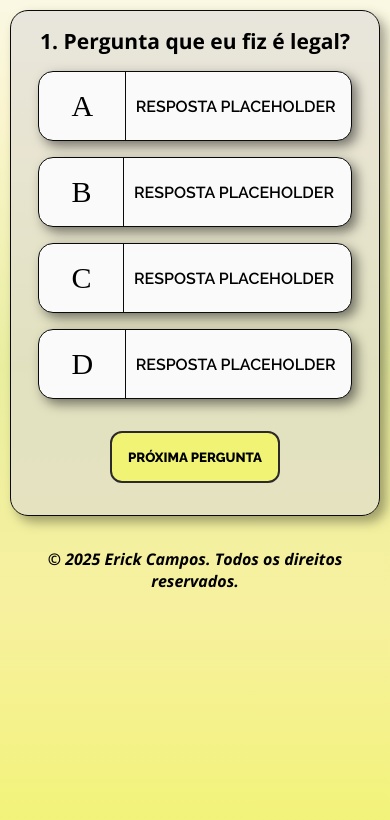
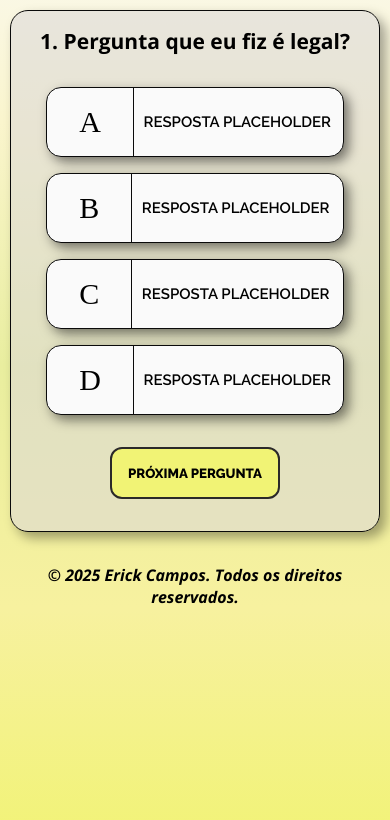
Before and after one commit to Erick-CamposDev/QuizMaster, a plain HTML site: page index.html in a window 390 px wide. Shown: the part 120-940 px from the top of the page. Drawn offline with nearby package versions, Linux system fonts and the light colour scheme; a web font is replaced by a local one.

Commit message:
Fix: Resolvido problema de propriedades erradas no CSS

```diff
--- a/src/assets/styles/style.css
+++ b/src/assets/styles/style.css
@@ -111,8 +111,8 @@ main {
 }
 
 .quiz-container {
+  display: flex;
   flex-direction: column;
-  align-items: center;
   border: 1px solid #0a0a0a;
   width: 85%;
   height: auto;
@@ -127,12 +127,14 @@ main {
   font-size: 14px;
 }
 
-.answer-container {
+.answers-container {
+  width: 95%;
   display: flex;
   flex-direction: column;
 }
 
 .answers-list {
+  width: 100%;
   display: flex;
   flex-direction: column;
   margin: 1rem 0 0 1rem;
@@ -228,6 +230,10 @@ footer {
     margin-left: 0;
   }
 
+  .answer > button {
+    font-size: 15px;
+  }
+
   .next-question-container {
     justify-content: center;
     margin-right: 0;
```
